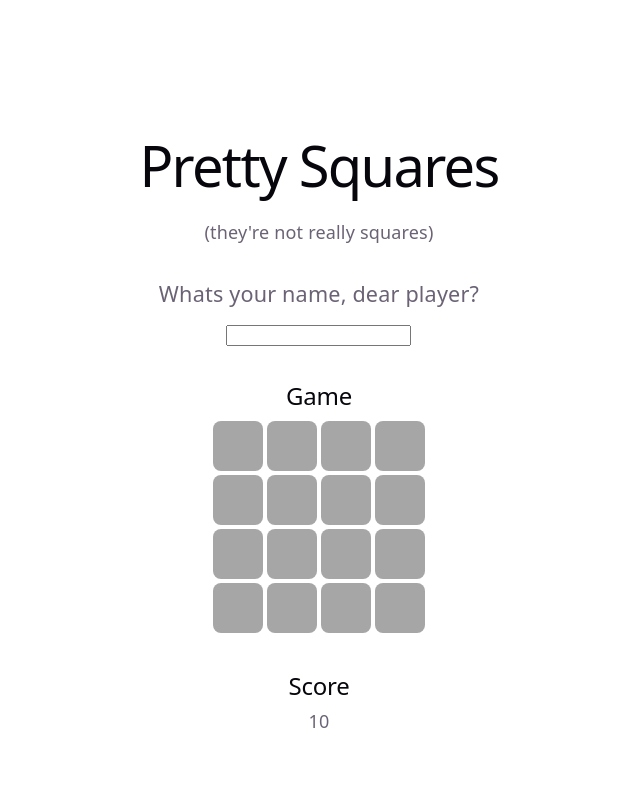
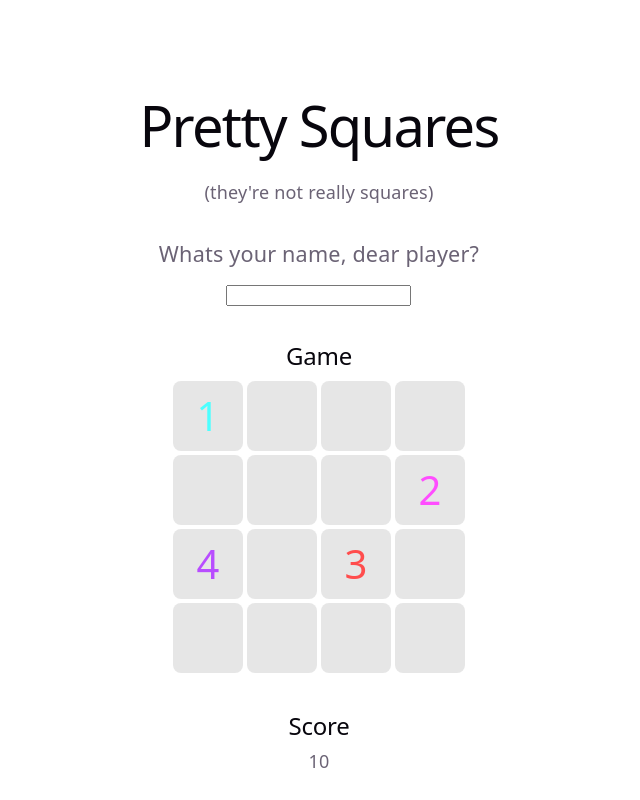
Before and after one commit to andreea-lipan/pretty-squares-game, a React (Vite) app: page / in a window 1280 px wide. Shown: the whole page, without its empty margins (321-961 px from the left). Built offline with nearby package versions, Linux system fonts and the light colour scheme.

Commit message:
mock data

```diff
--- a/src/Game/Card/Card.scss
+++ b/src/Game/Card/Card.scss
@@ -1,7 +1,44 @@
 .card {
-  width: 50px;
-  height: 50px;
+  width: 70px;
+  height: 70px;
 
-  background-color: #a6a6a6;
+  background-color: var(--cells-bg);
   border-radius: 8px;
+
+  display: flex;
+  justify-content: center;
+  align-items: center;
 }
+
+.number {
+  font-size: 40px;
+  font-weight: 500;
+}
+
+.red {
+  color: #ff4d4d;
+}
+
+.blue {
+  color: #4d79ff;
+}
+
+.green {
+  color: #4dff4d;
+}
+
+.pink {
+  color: #ff4dff;
+}
+
+.purple {
+  color: #b84dff;
+}
+
+.cyan {
+  color: #4dffff;
+}
+
+.orange {
+  color: #ff944d;
+}
--- a/src/Game/Card/Card.tsx
+++ b/src/Game/Card/Card.tsx
@@ -1,14 +1,17 @@
 import './Card.scss';
+import type {Cell} from "../model.tsx";
 
-export default function Card({x, y}: {x: number, y: number}) {
+export default function Card({x, y, cell}: {x: number, y: number, cell: Cell}) {
+  const numberColor = cell.numberColor || 'black';
+  const number = cell.number || '';
+
   return (
     <div
-      className="card"
+      className={"card background-" + (cell.backgroundColor || 'white')}
       onMouseDown={() => console.log('onMouseDown at', x, y)}
       onMouseUp={() => console.log('onMouseUp at', x, y)}
-      onMouseEnter={() => console.log('onMouseEnter at', x, y)}
-      onMouseDownCapture={() => console.log('onMouseDownCapture at', x, y)}
-    >
+      onMouseEnter={() => console.log('onMouseEnter at', x, y)}>
+      <span className={numberColor + " number"}>{number}</span>
     </div>
   );
 }
--- a/src/Game/Game.tsx
+++ b/src/Game/Game.tsx
@@ -1,4 +1,45 @@
 import Card from "./Card/Card.tsx";
+import type {Cell} from "./model.tsx";
+
+const gameBoard: Cell[][] = [];
+
+// Intialize gameboard with 4x4 cells, all empty with null colors, and 4 random cells with numbers between 1 and 4, and random colors for numberColors (colors shouldnt duplicate)
+
+for (let i = 0; i < 4; i++) {
+  const row: Cell[] = [];
+  for (let j = 0; j < 4; j++) {
+    row.push({
+      number: undefined,
+      numberColor: null,
+      backgroundColor: null
+    });
+  }
+  gameBoard.push(row);
+}
+
+// Randomly assign numbers and colors to 4 cells
+const colors = ["red", "green", "blue", "yellow", "pink", "orange", "purple", "cyan"];
+gameBoard[0][0] = {
+  number: 1,
+  numberColor: colors[Math.floor(Math.random() * colors.length)],
+  backgroundColor: null
+};
+gameBoard[1][3] = {
+  number: 2,
+  numberColor: colors[Math.floor(Math.random() * colors.length)],
+  backgroundColor: null
+};
+gameBoard[2][2] = {
+  number: 3,
+  numberColor: colors[Math.floor(Math.random() * colors.length)],
+  backgroundColor: null
+};
+gameBoard[2][0] = {
+  number: 4,
+  numberColor: colors[Math.floor(Math.random() * colors.length)],
+  backgroundColor: null
+};
+
 
 export default function Game() {
   return (
@@ -7,30 +48,15 @@ export default function Game() {
       {/*  table representing the game board 4x4 */}
       <table>
         <tbody>
-        <tr>
-          <td><Card x={1} y={1}/></td>
-          <td><Card x={2} y={1}/></td>
-          <td><Card x={3} y={1}/></td>
-          <td><Card x={4} y={1}/></td>
-        </tr>
-        <tr>
-          <td><Card x={1} y={2}/></td>
-          <td><Card x={2} y={2}/></td>
-          <td><Card x={3} y={2}/></td>
-          <td><Card x={4} y={2}/></td>
-        </tr>
-        <tr>
-          <td><Card x={1} y={3}/></td>
-          <td><Card x={2} y={3}/></td>
-          <td><Card x={3} y={3}/></td>
-          <td><Card x={4} y={3}/></td>
-        </tr>
-        <tr>
-          <td><Card x={1} y={4}/></td>
-          <td><Card x={2} y={4}/></td>
-          <td><Card x={3} y={4}/></td>
-          <td><Card x={4} y={4}/></td>
-        </tr>
+        {gameBoard.map((row, i) => (
+          <tr key={i}>
+            {row.map((cell, j) => (
+              <td key={j}>
+                <Card x={j} y={i} cell={cell} />
+              </td>
+            ))}
+          </tr>
+        ))}
         </tbody>
       </table>
     </div>
--- /dev/null
+++ b/src/Game/model.tsx
@@ -0,0 +1,5 @@
+export interface Cell {
+  number?: number;
+  numberColor: string | null;
+  backgroundColor: string | null;
+}
--- a/src/index.scss
+++ b/src/index.scss
@@ -7,9 +7,8 @@
   --accent: #aa3bff;
   --accent-bg: rgba(170, 59, 255, 0.1);
   --accent-border: rgba(170, 59, 255, 0.5);
-  --social-bg: rgba(244, 243, 236, 0.5);
-  --shadow:
-    rgba(0, 0, 0, 0.1) 0 10px 15px -3px, rgba(0, 0, 0, 0.05) 0 4px 6px -2px;
+  --cells-bg: rgba(205, 205, 205, 0.5);
+  --shadow: rgba(0, 0, 0, 0.1) 0 10px 15px -3px, rgba(0, 0, 0, 0.05) 0 4px 6px -2px;
 
   --sans: system-ui, 'Segoe UI', Roboto, sans-serif;
   --heading: system-ui, 'Segoe UI', Roboto, sans-serif;
@@ -47,9 +46,8 @@
     --accent: #c084fc;
     --accent-bg: rgba(192, 132, 252, 0.15);
     --accent-border: rgba(192, 132, 252, 0.5);
-    --social-bg: rgba(47, 48, 58, 0.5);
-    --shadow:
-      rgba(0, 0, 0, 0.4) 0 10px 15px -3px, rgba(0, 0, 0, 0.25) 0 4px 6px -2px;
+    --cells-bg: rgba(77, 77, 87, 0.5);
+    --shadow: rgba(0, 0, 0, 0.4) 0 10px 15px -3px, rgba(0, 0, 0, 0.25) 0 4px 6px -2px;
   }
 
   #social .button-icon {
```
